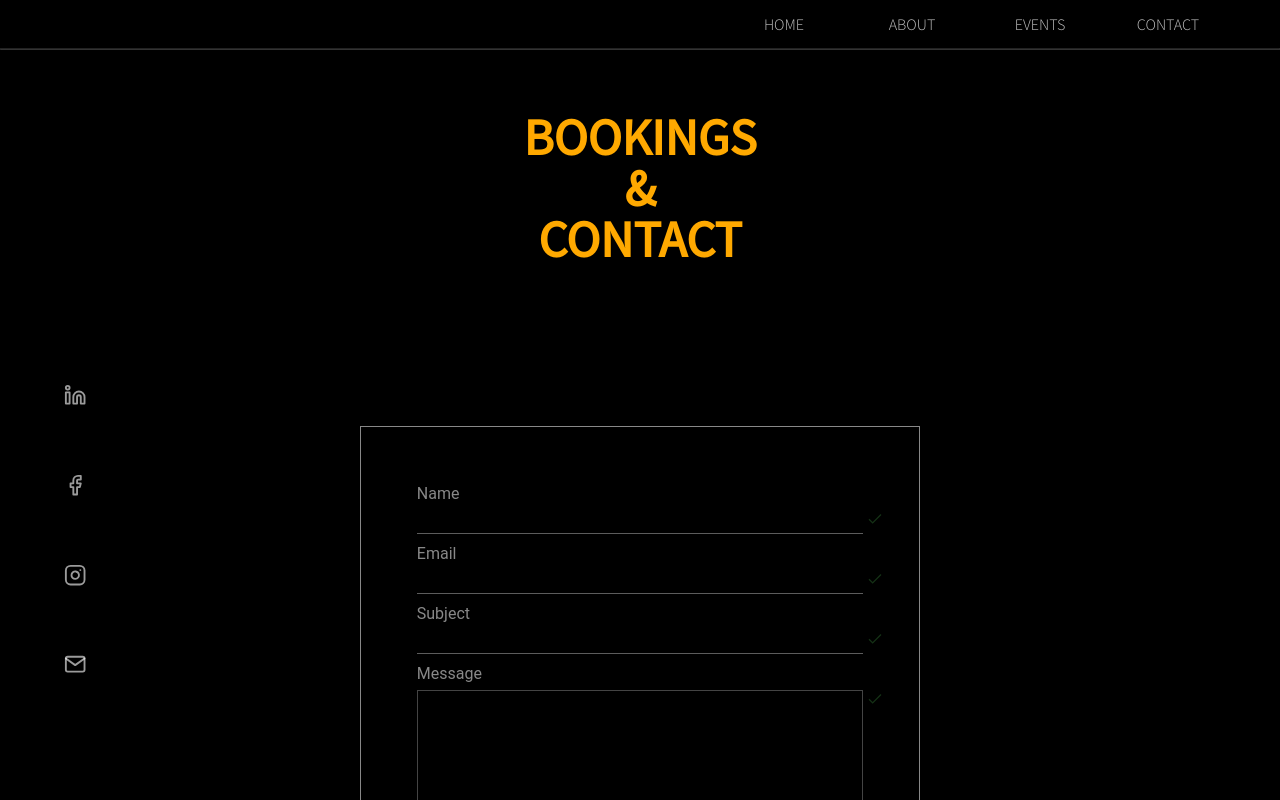
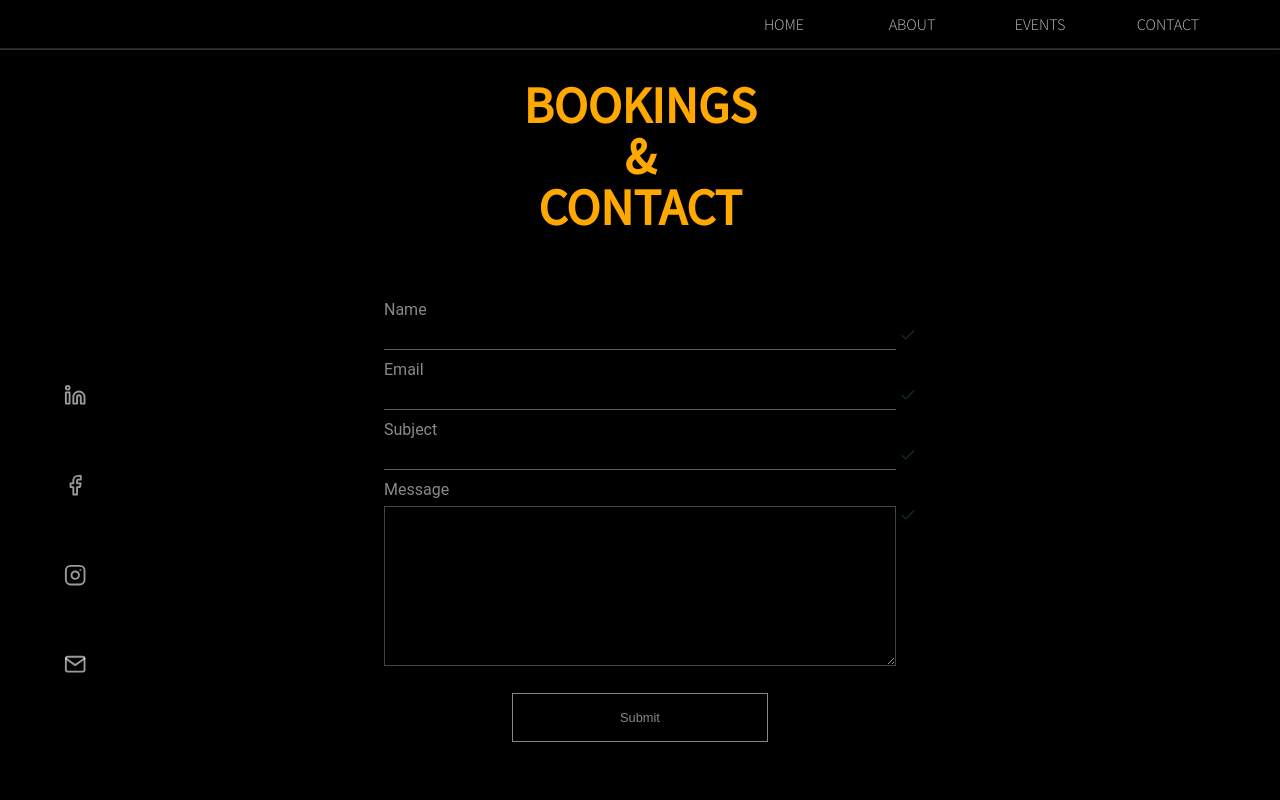
Before and after one commit to robonexx/tonygogo, a React (Create React App) app: page /contact in a window 1280 px wide. Shown: the top 800 px of the page. Built offline with nearby package versions, Linux system fonts and the light colour scheme.

Commit message:
form fixes

```diff
--- a/src/pages/contact/contact.scss
+++ b/src/pages/contact/contact.scss
@@ -1,6 +1,5 @@
 .contact {
-    margin: 4rem auto;
-
+    margin: 2rem auto;
     max-width: 800px;
     overflow-x: hidden;
 
@@ -11,21 +10,20 @@
         text-transform: uppercase;
 
         &:last-of-type {
-            margin-bottom: 10rem;
+            margin-bottom: 4rem;
         }
     }
 
 
 
     .contact_form {
-        margin: 1rem auto;
-        width: 70%;
+        margin: 0 auto;
+        width: 80%;
         height: 600px;
-        border: 1px solid #888;
+        /* border: 1px solid #888; */
         display: flex;
         flex-direction: column;
         align-items: flex-start;
-        justify-content: center;
 
         &:valid input[type="submit"] {
             color: #101010;
@@ -67,16 +65,16 @@
             position: relative;
             padding: 0.25rem 0.5rem;
             color: white;
+            font-size: 0.8rem;
             background-color: transparent;
             border: none;
             border-bottom: 1px solid;
             width: 100%;
 
             &[type="textarea"] {
-                height: 200px;
+                height: 20vh;
                 border: 1px solid #888;
             }
-
         }
 
         input:focus,
@@ -89,7 +87,6 @@
             margin: 1rem auto 0;
             padding: 1rem 2rem;
             width: 40%;
-            font-size: 1rem;
             color: #888;
             background-color: transparent;
             border: 1px solid #888;
```
